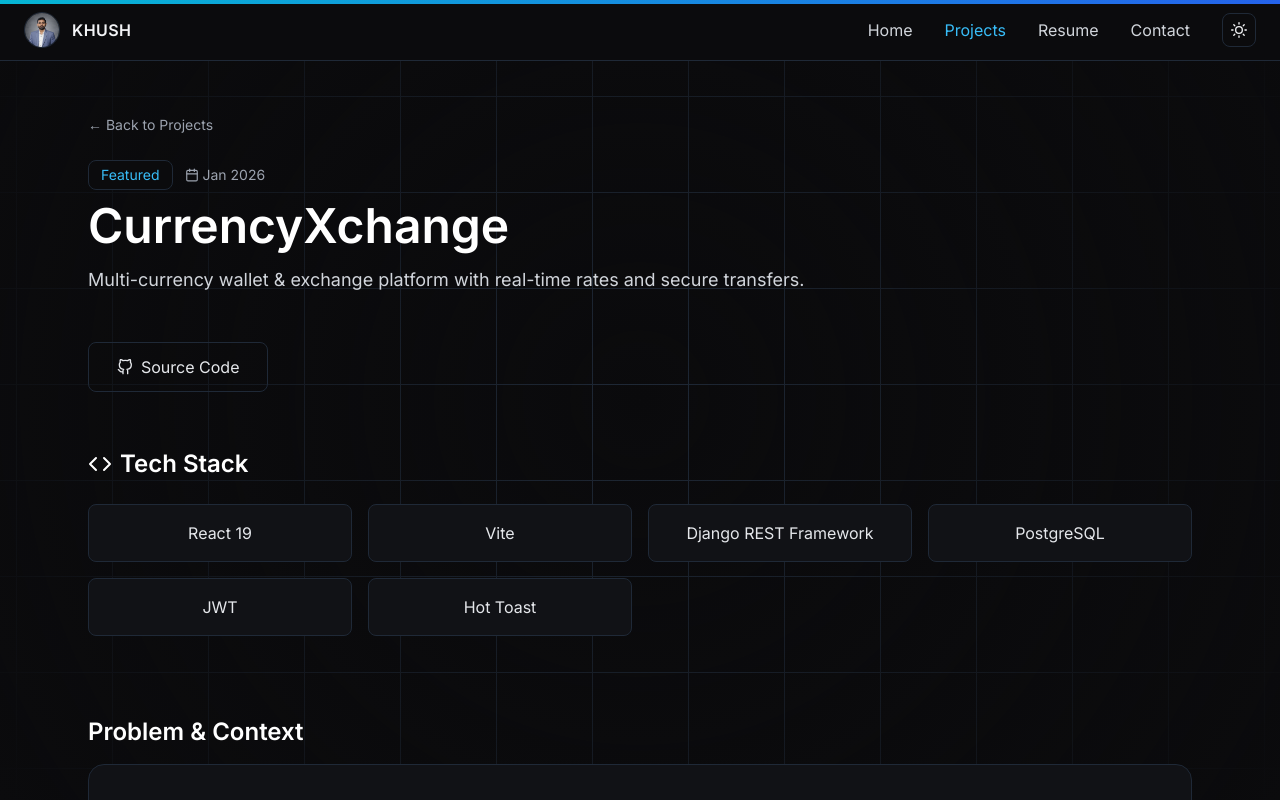
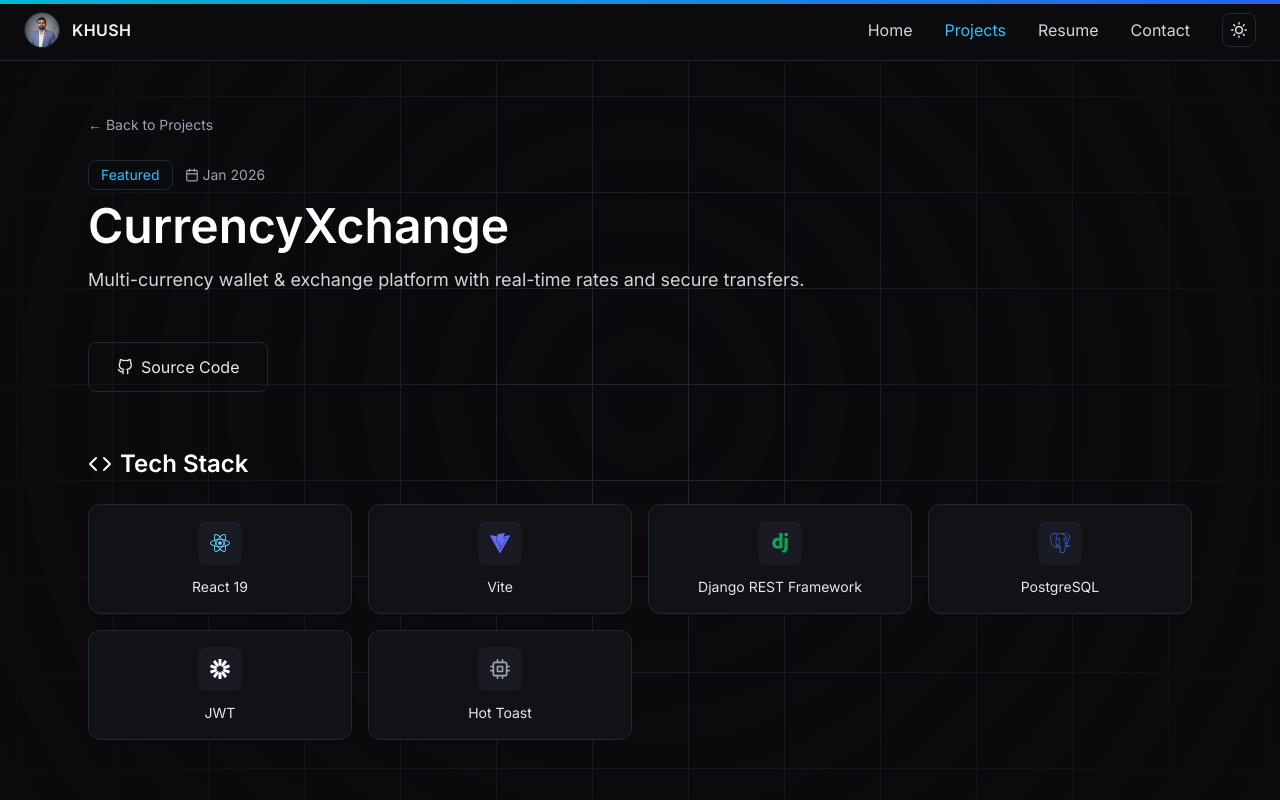
Before and after one commit to khushnawaj/portfolio-latest-2025, a React (Vite) app: page /projects/currency-xchange in a window 1280 px wide. Shown: the top 800 px of the page. Built offline with nearby package versions, Linux system fonts and the light colour scheme.

Commit message:
feat: add dynamic tech stack icons to project details page

```diff
--- a/src/pages/ProjectDetails.jsx
+++ b/src/pages/ProjectDetails.jsx
@@ -1,9 +1,44 @@
 import { useParams } from "react-router-dom";
 import { useEffect, useState, useCallback } from "react";
-import { FiExternalLink, FiGithub, FiCalendar, FiCode, FiX, FiChevronLeft, FiChevronRight, FiMaximize2 } from "react-icons/fi";
+import { FiExternalLink, FiGithub, FiCalendar, FiCode, FiX, FiChevronLeft, FiChevronRight, FiMaximize2, FiServer, FiDatabase, FiLayout, FiCpu } from "react-icons/fi";
+import {
+  SiReact, SiNodedotjs, SiExpress, SiMongodb, SiRedis, SiSocketdotio, SiTailwindcss,
+  SiDjango, SiPostgresql, SiJsonwebtokens, SiRazorpay, SiVercel, SiCloudinary, SiStripe,
+  SiVuedotjs, SiNextdotjs, SiNestjs, SiTypescript, SiDocker, SiPython, SiVite, SiTurborepo
+} from "react-icons/si";
 import { projectsData } from "../data/projects";
 import { motion, AnimatePresence } from "framer-motion";
 import SEO from "../components/SEO";
+
+// Helper function to map tech names to React Icons
+const getTechIcon = (tech) => {
+  const t = tech.toLowerCase();
+  if (t.includes("react")) return <SiReact className="text-[#61DAFB] text-xl" />;
+  if (t.includes("node")) return <SiNodedotjs className="text-[#339933] text-xl" />;
+  if (t.includes("express")) return <SiExpress className="text-gray-800 dark:text-gray-200 text-xl" />;
+  if (t.includes("mongo")) return <SiMongodb className="text-[#47A248] text-xl" />;
+  if (t.includes("redis")) return <SiRedis className="text-[#DC382D] text-xl" />;
+  if (t.includes("socket")) return <SiSocketdotio className="text-[#010101] dark:text-white text-xl" />;
+  if (t.includes("tailwind")) return <SiTailwindcss className="text-[#06B6D4] text-xl" />;
+  if (t.includes("django")) return <SiDjango className="text-[#092E20] dark:text-[#0BA550] text-xl" />;
+  if (t.includes("postgres")) return <SiPostgresql className="text-[#4169E1] text-xl" />;
+  if (t.includes("jwt")) return <SiJsonwebtokens className="text-[#000000] dark:text-white text-xl" />;
+  if (t.includes("razorpay")) return <SiRazorpay className="text-[#02042B] dark:text-[#3395FF] text-xl" />;
+  if (t.includes("vercel")) return <SiVercel className="text-[#000000] dark:text-white text-xl" />;
+  if (t.includes("cloud")) return <SiCloudinary className="text-[#3448C5] text-xl" />;
+  if (t.includes("stripe")) return <SiStripe className="text-[#008CDD] text-xl" />;
+  if (t.includes("vue")) return <SiVuedotjs className="text-[#4FC08D] text-xl" />;
+  if (t.includes("next")) return <SiNextdotjs className="text-[#000000] dark:text-white text-xl" />;
+  if (t.includes("nest")) return <SiNestjs className="text-[#E0234E] text-xl" />;
+  if (t.includes("type")) return <SiTypescript className="text-[#3178C6] text-xl" />;
+  if (t.includes("docker")) return <SiDocker className="text-[#2496ED] text-xl" />;
+  if (t.includes("python")) return <SiPython className="text-[#3776AB] text-xl" />;
+  if (t.includes("vite")) return <SiVite className="text-[#646CFF] text-xl" />;
+  if (t.includes("turbo")) return <SiTurborepo className="text-[#EF4444] text-xl" />;
+  if (t.includes("api")) return <FiServer className="text-gray-500 dark:text-gray-400 text-xl" />;
+
+  return <FiCpu className="text-gray-500 dark:text-gray-400 text-xl" />; // default fallback
+};
 
 export default function ProjectDetails() {
   const { slug } = useParams();
@@ -223,12 +258,16 @@ export default function ProjectDetails() {
               <div
                 key={i}
                 className="
-                  rounded-lg p-4 text-center
-                  bg-gray-50 border border-gray-200
+                  rounded-xl p-4 text-center flex flex-col items-center justify-center gap-3
+                  bg-gray-50 border border-gray-200 shadow-sm
                   dark:bg-[#111216] dark:border-[#1F2937]
+                  hover:-translate-y-1 hover:shadow-md transition-all duration-300
                 "
               >
-                <span className="text-gray-800 dark:text-gray-200">{t}</span>
+                <div className="p-3 bg-white dark:bg-[#1A1A24] rounded-lg shadow-sm">
+                  {getTechIcon(t)}
+                </div>
+                <span className="text-gray-800 dark:text-gray-200 font-medium text-sm">{t}</span>
               </div>
             ))}
           </div>
```
